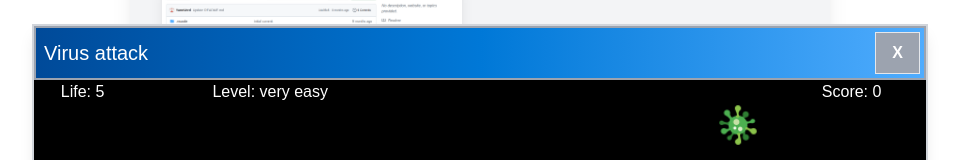
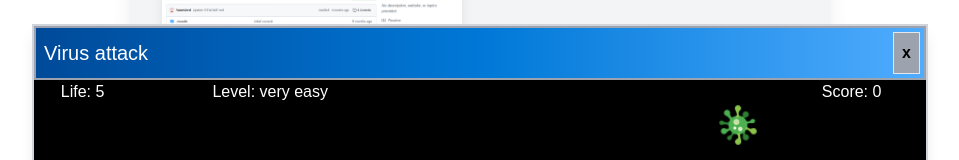
Before and after one commit to YannVerd/portfolio, a Next.js app: page / in a window 1280 px wide. Both pictures are taken after a click on the picture 799 px from the left and 2540 px from the top of the page. Shown: the part 1753-1913 px from the top of the page, without its empty margins (160-1119 px from the left). Built offline with nearby package versions, Linux system fonts and the light colour scheme.

Commit message:
design adjustment

```diff
--- a/src/app/game/gameWindow.tsx
+++ b/src/app/game/gameWindow.tsx
@@ -365,7 +365,7 @@ export default function GameWindow(props: IModal){
         <div className="flex-col w-[70%] h-[80%] fixed border-gray-300 border-2 text-white bg-black shadow-lg left-[15%] top-[3%] z-50 overflow-hidden" style={{ display: props.isVisible ? 'flex' : 'none'}}>
             <div className="flex justify-between items-center w-full bg-gradient-to-r from-win98blue1 via-win98blue2 to-win98blue3 border-2 border-gray-400">
                 <h3 className="text-xl ml-2">Virus attack</h3>
-                <button className="bg-gray-400 hover:bg-gray-200 text-white font-bold py-2 px-4 border my-1 mr-1" onClick={()=> { props.hook('game')}}>X</button>
+                <button className="bg-gray-400 hover:bg-gray-200 text-black font-bold p-2 border my-1 mr-1" onClick={()=> { props.hook('game')}}>x</button>
             </div>
             {
                 gameOver ?
```
